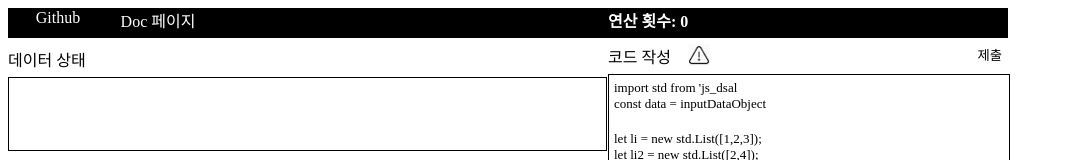
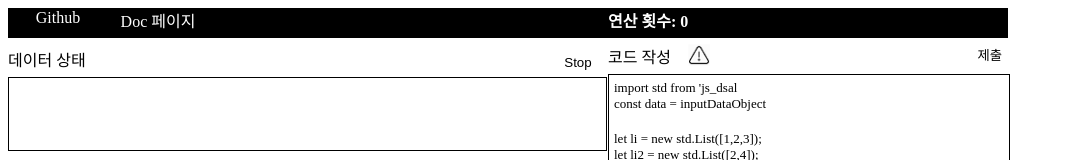
Before and after one commit to hongjisung/JS_DataStructure_Visualization, a React (Create React App) app: page / in a window 1280 px wide. Shown: the top 160 px of the page, without its empty margins (0-1065 px from the left). Built offline with nearby package versions, Linux system fonts and the light colour scheme; what js_dsal would draw is missing.

Commit message:
make STOP feature
while the animation is working, if you click stop button, the animation
stop and button is changed to restart.

if you click the restart button, then the animation restarts.

```diff
--- a/src/App.js
+++ b/src/App.js
@@ -21,7 +21,8 @@ class App extends Component {
       // step: start,
       code: ``,
       data: {},
-      submitStack: 0 // this is for stop the executing process now.
+      submitStack: 0, // this is for stop the executing process now.
+      stopShow: false,
     }
   }
 
@@ -32,7 +33,9 @@ class App extends Component {
       containerState: {object:'', method: '', params:[]},
       code,
       step: -1,
-      submitStack: this.state.submitStack+1})
+      submitStack: this.state.submitStack+1,
+      stopShow:false
+    })
   }
   getData = (data) => {
     this.setState({
@@ -41,7 +44,9 @@ class App extends Component {
       containerState: {object:'', method: '', params:[]},
       data,
       step: -1,
-      submitStack: this.state.submitStack+1})
+      submitStack: this.state.submitStack+1,
+      stopShow: false
+    })
   }
 
   // 여기서 data와 code로 파싱한다음 nextStep 함수를 호출한다.
@@ -59,6 +64,10 @@ class App extends Component {
   }
 
   nextStep = (submitStack, state = this.state) => {
+    if (this.state.stopShow) {
+      return;
+    }
+
     const nextstep = state.step + 1
     const lastvalue = this.testDatas.length
     console.log("stack: ",submitStack, state.submitStack)
@@ -76,9 +85,14 @@ class App extends Component {
         containerState: {object:'', method: '', params:[]},
         code:``,
         data:{},
-        step: -1
+        step: -1,
+        stopShow: false
       })
     }
+  }
+
+  changeStop = () => {
+    this.setState({stopShow: !this.state.stopShow})
   }
 
   render() {
@@ -87,7 +101,7 @@ class App extends Component {
         <TopBar github='https://github.com/hongjisung/DataStructure'
                 docLint=''
                 operationCount={{count: 0}}/>
-        <ShowSection step={this.state.step} submitStack={this.state.submitStack} nextStep={this.nextStep} dataStates={this.state.dataStates} executingCode = {this.state.executingCode} containerState={this.state.containerState}/>
+        <ShowSection changeStop={this.changeStop} stopShow = {this.state.stopShow} step={this.state.step} submitStack={this.state.submitStack} nextStep={this.nextStep} dataStates={this.state.dataStates} executingCode = {this.state.executingCode} containerState={this.state.containerState}/>
         <InputSection getCode={this.getCode} getData={this.getData}/>
       </div>
     );
--- a/src/component/ShowContainer.js
+++ b/src/component/ShowContainer.js
@@ -79,14 +79,30 @@ class ShowContainer extends Component{
   }
 
   componentWillReceiveProps(nextProps) {
-    if (this.props.submitStack !== nextProps.submitStack) {
+    // stopShow: true -> false , do rendering
+    if (!nextProps.stopShow && this.props.stopShow) {
+      console.log('true -> false')
+      this.setVisualize(this.props)
+      return true;
+    }
+
+    // if submit times are different or next stopShow is true, then clear timeout
+    if (this.props.submitStack !== nextProps.submitStack || nextProps.stopShow) {
       clearTimeout(this.sto1);
       clearTimeout(this.sto2);
       console.log('stop setTimeouts')
     }
+
+    // if next stopShow is false, then stop rendering
+    if (nextProps.stopShow) {
+      return false;
+    }
+
+    // if next step is middle of animation and not sequential, then stop rendering
     if (nextProps.step && this.props.step + 1 !== nextProps.step) {
       return false;
     }
+
     this.setVisualize(nextProps)
     return true;
   }
@@ -118,6 +134,7 @@ class ShowContainer extends Component{
 }
 
 ShowContainer.propTypes = {
+  stopShow: PropTypes.bool,
   step: PropTypes.number,
   submitStack: PropTypes.number,
   nextStep: PropTypes.func,
@@ -126,6 +143,7 @@ ShowContainer.propTypes = {
 }
 
 ShowContainer.defaultProps = {
+  stopShow: false,
   step: 0,
   submitStack: 0,
   nexStep: f=>f,
--- a/src/component/ShowSection.js
+++ b/src/component/ShowSection.js
@@ -4,14 +4,17 @@ import '../stylesheet/ShowSection.css'
 import ShowDatas from './ShowDatas'
 import ShowContainer from './ShowContainer'
 
-const ShowSection = ({step=0,submitStack=0, nextStep= f=>f, dataStates=[], executingCode="", containerState={} }) =>
+const ShowSection = ({changeStop=f=>f, stopShow=false,step=0,submitStack=0, nextStep= f=>f, dataStates=[], executingCode="", containerState={} }) =>
   <section className='show-section'>
-  <div className='text-show1'>데이터 상태</div>
+    <div className='text-show1'>데이터 상태</div>
+    <button className='stopping' onClick={changeStop}>{(stopShow)?'Restart':'Stop'}</button>
     <ShowDatas dataStates={dataStates} />
-    <ShowContainer step={step} submitStack={submitStack} nextStep = {nextStep} containerState={containerState} executingCode={executingCode}/>
+    <ShowContainer stopShow={stopShow} step={step} submitStack={submitStack} nextStep = {nextStep} containerState={containerState} executingCode={executingCode}/>
   </section>
 
 ShowSection.propTypes = {
+  changeStop: PropTypes.func,
+  stopShow: PropTypes.bool,
   submitStack: PropTypes.number,
   nextStep: PropTypes.func,
   dataStates: PropTypes.array,
--- a/src/stylesheet/ShowSection.css
+++ b/src/stylesheet/ShowSection.css
@@ -14,3 +14,15 @@ div.text-show1 {
   position: relative;
   text-align: middle;
 }
+
+.stopping {
+  width: 10%;
+  height: 4.2%;
+  margin:0;
+  margin-top: 1.5%;
+  float: right;
+  position: relative;
+  text-align: middle;
+  border: none;
+  background-color: white;
+}
```
